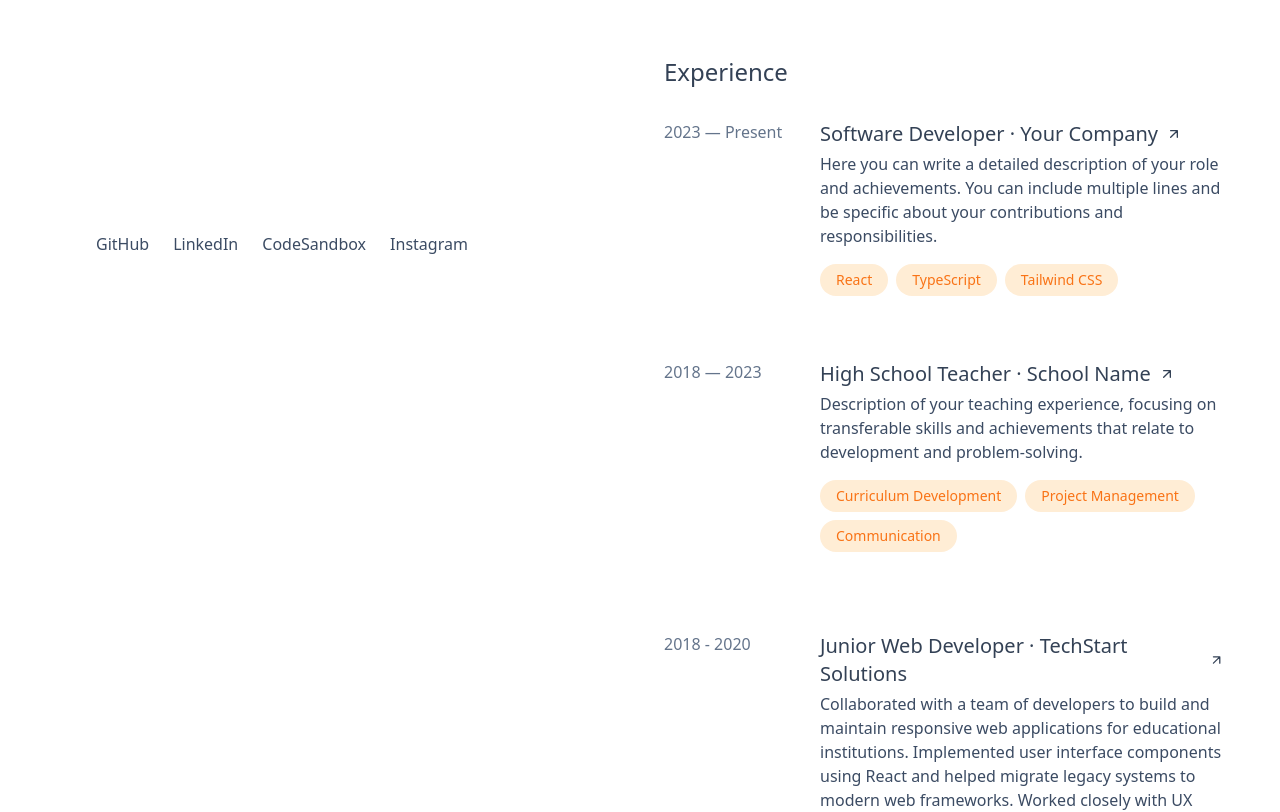
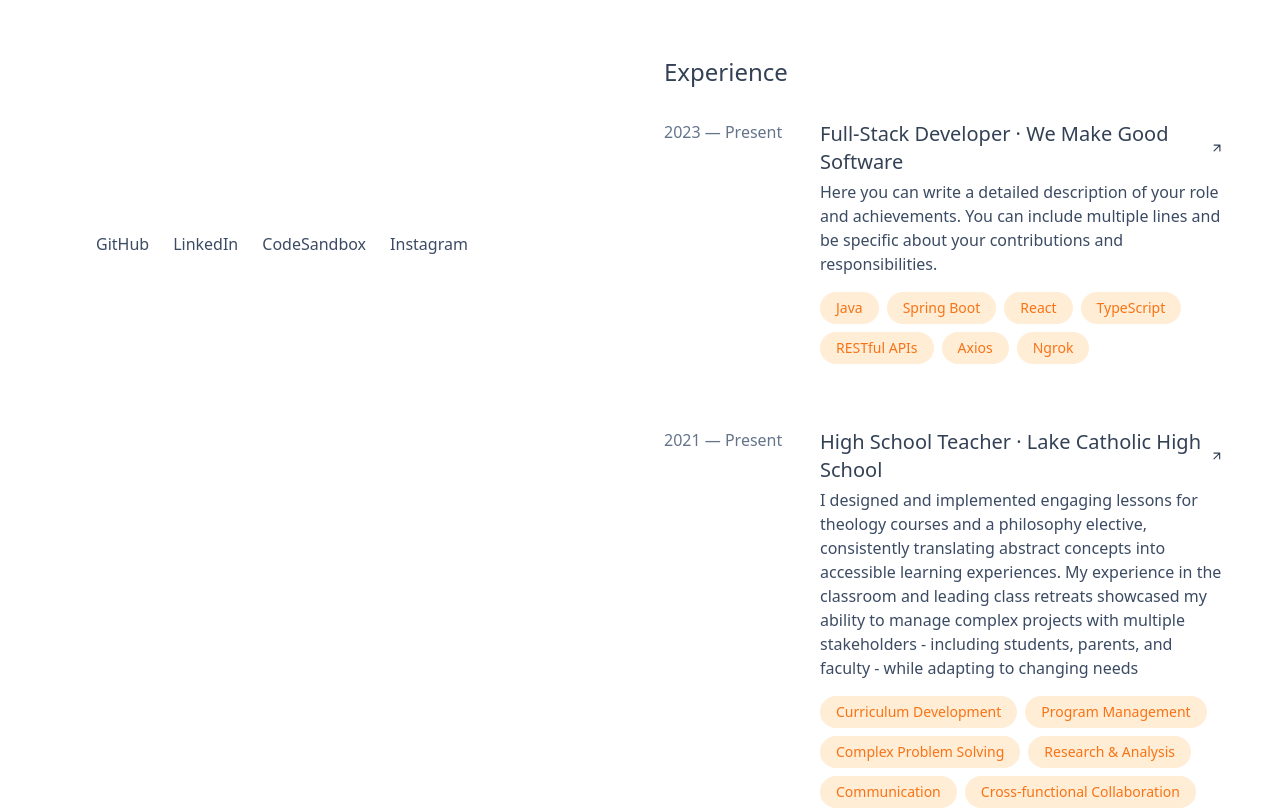
Before and after one commit to adamnestor/portfolio_v1, a React (Vite) app: page / in a window 1280 px wide. Shown: the part 520-1332 px from the top of the page. Built offline with nearby package versions, Linux system fonts and the light colour scheme.

Commit message:
Update experience.ts

```diff
--- a/src/data/experience.ts
+++ b/src/data/experience.ts
@@ -9,25 +9,36 @@ export interface Experience {
 
 export const experiences: Experience[] = [
   {
-    title: "Software Developer",
-    company: "Your Company",
-    companyUrl: "https://company-website.com",
+    title: "Full-Stack Developer",
+    company: "We Make Good Software",
+    companyUrl: "https://wemakegoodsoftware.com/",
     dateRange: "2023 — Present",
     description: `Here you can write a detailed description of your role and achievements.
       You can include multiple lines and be specific about your contributions and responsibilities.`,
-    technologies: ["React", "TypeScript", "Tailwind CSS"],
+    technologies: [
+      "Java",
+      "Spring Boot",
+      "React",
+      "TypeScript",
+      "RESTful APIs",
+      "Axios",
+      "Ngrok",
+    ],
   },
   {
     title: "High School Teacher",
-    company: "School Name",
-    companyUrl: "https://school-website.com",
-    dateRange: "2018 — 2023",
-    description: `Description of your teaching experience, focusing on transferable skills
-      and achievements that relate to development and problem-solving.`,
+    company: "Lake Catholic High School",
+    companyUrl: "https://www.lakecatholic.org",
+    dateRange: "2021 — Present",
+    description: `I designed and implemented engaging lessons for theology courses and a philosophy elective, consistently translating abstract concepts into accessible learning experiences. My experience in the classroom and leading class retreats showcased my ability to manage complex projects with multiple stakeholders - including students, parents, and faculty - while adapting to changing needs`,
     technologies: [
       "Curriculum Development",
-      "Project Management",
+      "Program Management",
+      "Complex Problem Solving",
+      "Research & Analysis",
       "Communication",
+      "Cross-functional Collaboration",
+      "Adaptative Teaching",
     ],
   },
   {
```
